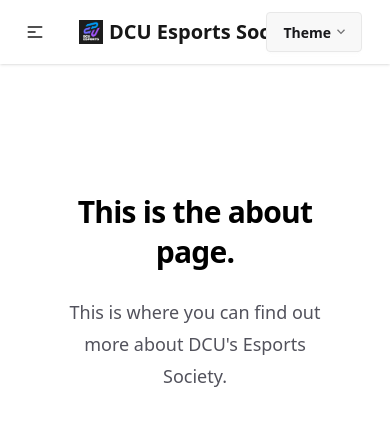
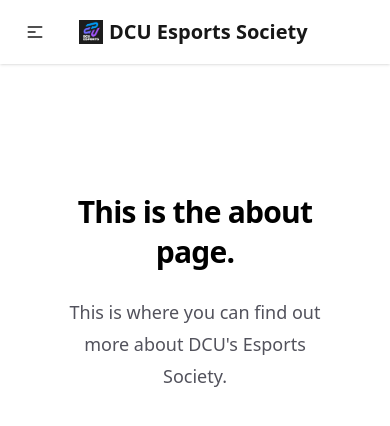
Before and after one commit to Arisamiga/esports-page, a Next.js app: page /about in a window 390 px wide. Shown: the top 426 px of the page. Built offline with nearby package versions, Linux system fonts and the light colour scheme.

Commit message:
Move theme to dropdown on smaller screens

```diff
--- a/src/components/Navbar.js
+++ b/src/components/Navbar.js
@@ -64,6 +64,11 @@ export default function Navbar() {
                 Instagram
               </Link>
             </li>
+            <li>
+              <div>
+                <ThemePicker />
+              </div>
+            </li>
           </ul>
         </div>
         <Link href="/" className="btn btn-ghost text-xl">
@@ -115,7 +120,7 @@ export default function Navbar() {
           </li>
         </ul>
       </div>
-      <div className="navbar-end pr-4">
+      <div className="navbar-end pr-4 hidden lg:flex">
         <ThemePicker />
       </div>
     </div>
```
